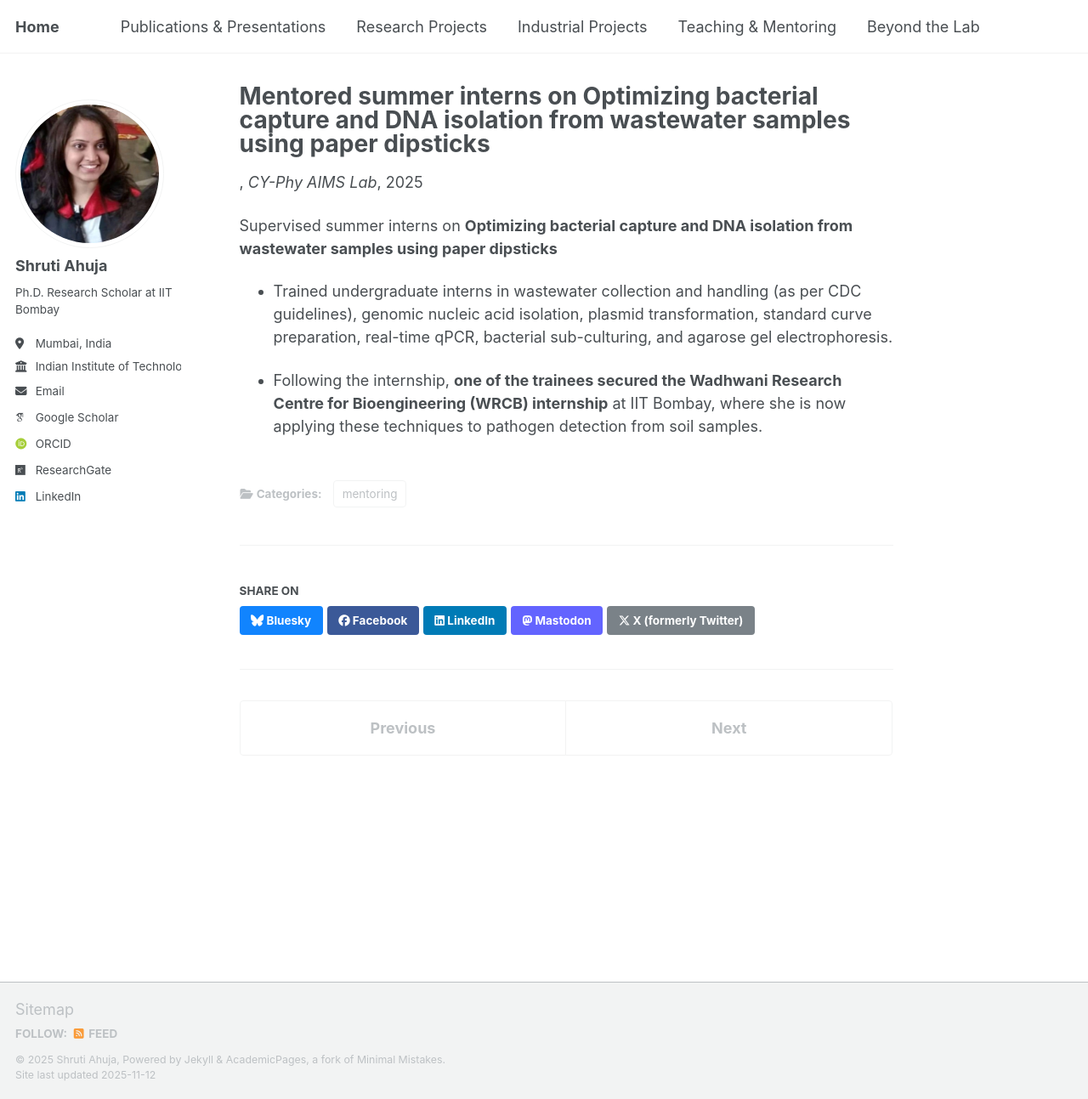
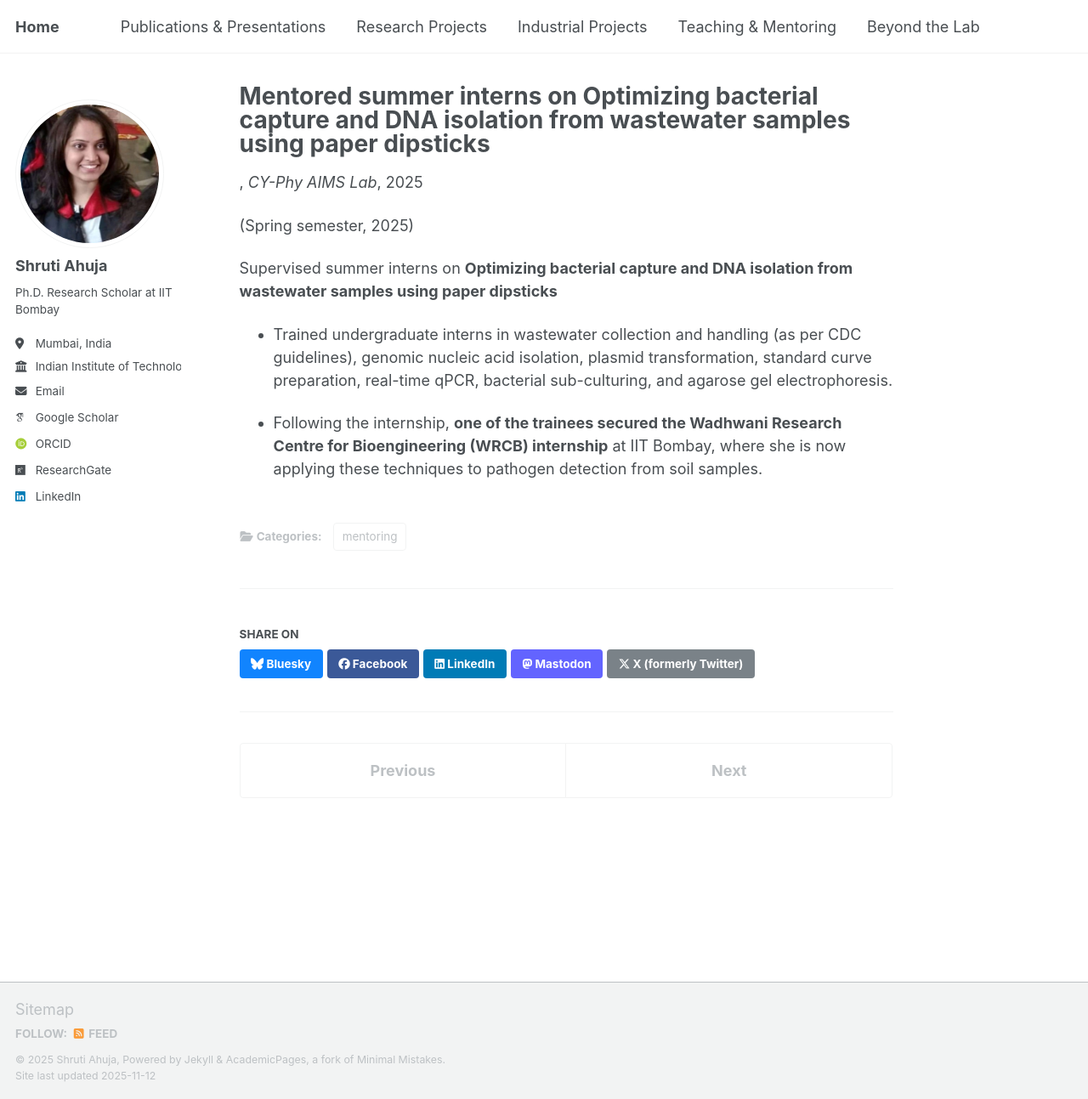
Before and after one commit to shrutiahuja/shrutiahuja.github.io, a Jekyll site: the page built from _teaching/2025-spring-internship.md, in a window 1280 px wide and 1293 px high. Shown: the whole window at 85% size. Built offline with Jekyll 4.4.1, drawn with Linux system fonts in a browser that asks for light colours; some web fonts are replaced; a script that is not in the unit is left out.

Commit message:
Update 2025-spring-internship.md

```diff
--- a/_teaching/2025-spring-internship.md
+++ b/_teaching/2025-spring-internship.md
@@ -9,6 +9,7 @@ venue: "CY-Phy AIMS Lab"
 date: 2025-01-01
 location: "IIT Bombay, India."
 ---
+(Spring semester, 2025)
 
 Supervised summer interns on **Optimizing bacterial capture and DNA isolation from wastewater samples using paper dipsticks**
 
```
